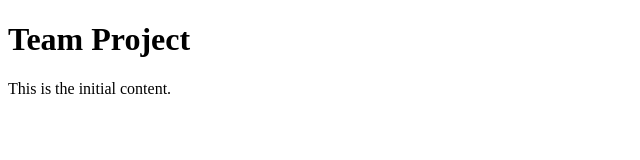
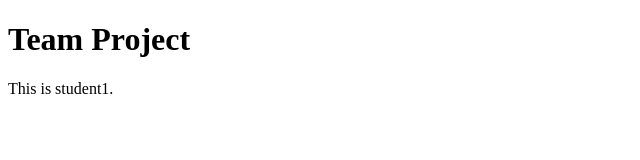
Before and after one commit to kimhongtry/Team-Project, a plain HTML site: page index.html in a window 1280 px wide. Shown: the full height of the page, 0-640 px from the left. Drawn offline with Linux system fonts and the light colour scheme.

Commit message:
This is student1.

```diff
--- a/index.html
+++ b/index.html
@@ -7,6 +7,6 @@
   </head>
   <body>
     <h1>Team Project</h1>
-    <p>This is the initial content.</p>
+    <p>This is student1.</p>
   </body>
 </html>
```
